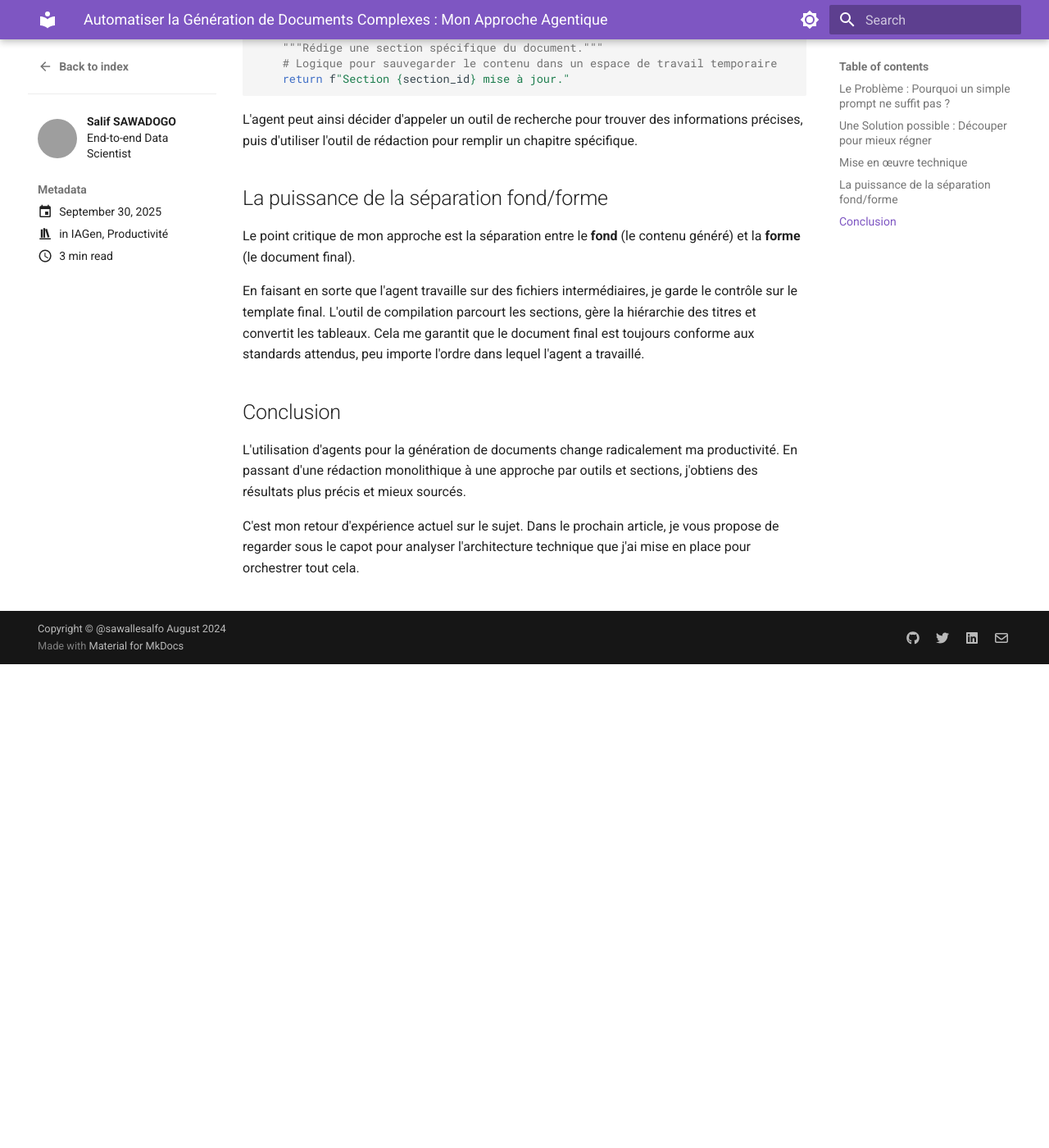
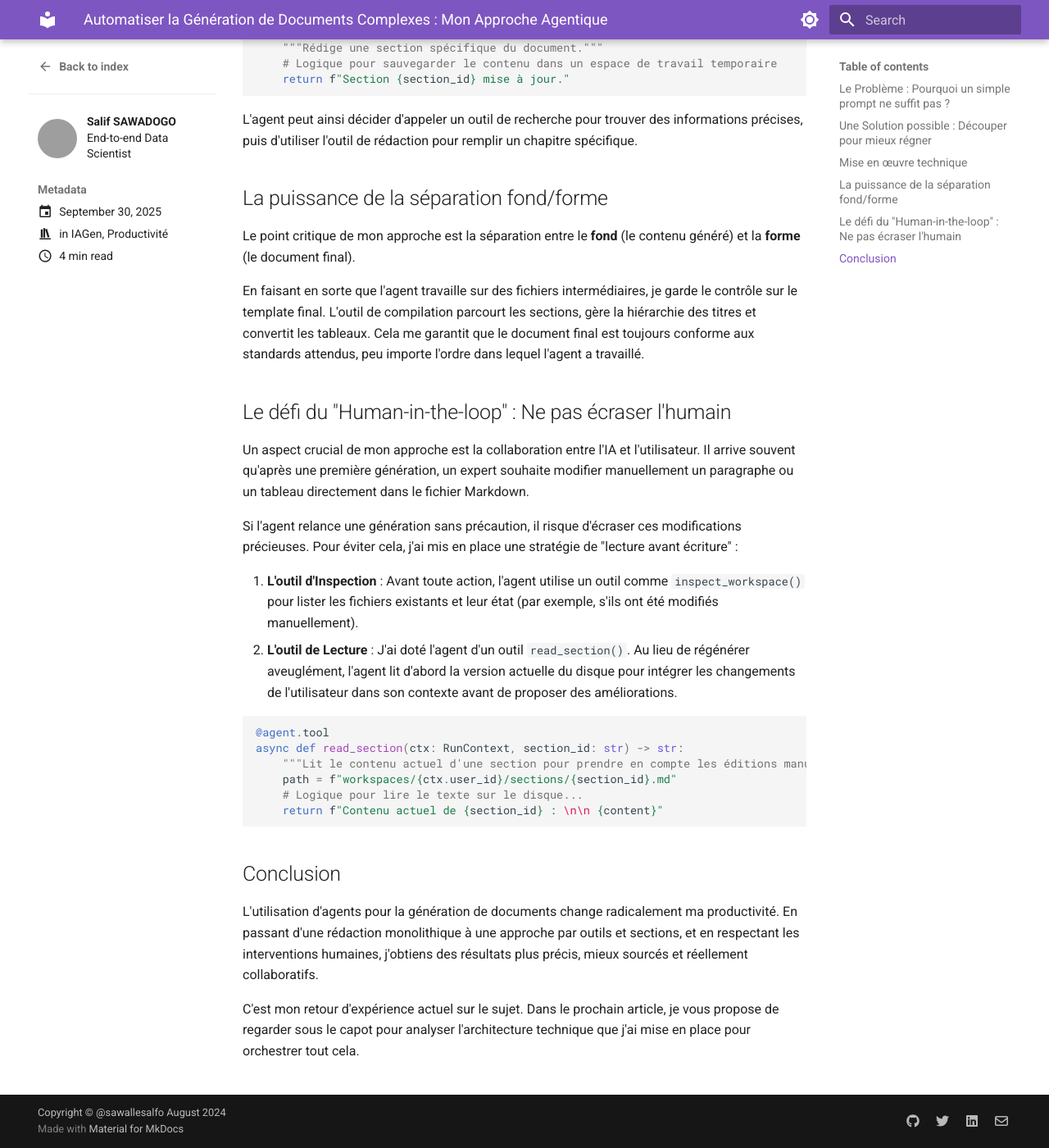
Before and after one commit to sawallesalfo/blog, an MkDocs documentation site: the page built from docs/posts/ai_document_generation.md, in a window 1280 px wide and 1400 px high, scrolled down 1298 px. Shown: the whole window at 82% size. Built offline with MkDocs 1.6.1 and Material for MkDocs 9.7.7, drawn with Linux system fonts in a browser that asks for light colours; comment, search, counter and statistics services are not loaded; before the commit the page ends 2108 px from its top, so only the background shows below that; grey boxes are pictures that could not be loaded.

Commit message:
update: add human-in-the-loop section to document generation article

````diff
--- a/docs/posts/ai_document_generation.md
+++ b/docs/posts/ai_document_generation.md
@@ -53,8 +53,26 @@ Le point critique de mon approche est la séparation entre le **fond** (le conte
 
 En faisant en sorte que l'agent travaille sur des fichiers intermédiaires, je garde le contrôle sur le template final. L'outil de compilation parcourt les sections, gère la hiérarchie des titres et convertit les tableaux. Cela me garantit que le document final est toujours conforme aux standards attendus, peu importe l'ordre dans lequel l'agent a travaillé.
 
+## Le défi du "Human-in-the-loop" : Ne pas écraser l'humain
+
+Un aspect crucial de mon approche est la collaboration entre l'IA et l'utilisateur. Il arrive souvent qu'après une première génération, un expert souhaite modifier manuellement un paragraphe ou un tableau directement dans le fichier Markdown.
+
+Si l'agent relance une génération sans précaution, il risque d'écraser ces modifications précieuses. Pour éviter cela, j'ai mis en place une stratégie de "lecture avant écriture" :
+
+1. **L'outil d'Inspection** : Avant toute action, l'agent utilise un outil comme `inspect_workspace()` pour lister les fichiers existants et leur état (par exemple, s'ils ont été modifiés manuellement).
+2. **L'outil de Lecture** : J'ai doté l'agent d'un outil `read_section()`. Au lieu de régénérer aveuglément, l'agent lit d'abord la version actuelle du disque pour intégrer les changements de l'utilisateur dans son contexte avant de proposer des améliorations.
+
+```python
+@agent.tool
+async def read_section(ctx: RunContext, section_id: str) -> str:
+    """Lit le contenu actuel d'une section pour prendre en compte les éditions manuelles."""
+    path = f"workspaces/{ctx.user_id}/sections/{section_id}.md"
+    # Logique pour lire le texte sur le disque...
+    return f"Contenu actuel de {section_id} : \n\n {content}"
+```
+
 ## Conclusion
 
-L'utilisation d'agents pour la génération de documents change radicalement ma productivité. En passant d'une rédaction monolithique à une approche par outils et sections, j'obtiens des résultats plus précis et mieux sourcés.
+L'utilisation d'agents pour la génération de documents change radicalement ma productivité. En passant d'une rédaction monolithique à une approche par outils et sections, et en respectant les interventions humaines, j'obtiens des résultats plus précis, mieux sourcés et réellement collaboratifs.
 
 C'est mon retour d'expérience actuel sur le sujet. Dans le prochain article, je vous propose de regarder sous le capot pour analyser l'architecture technique que j'ai mise en place pour orchestrer tout cela.
````
